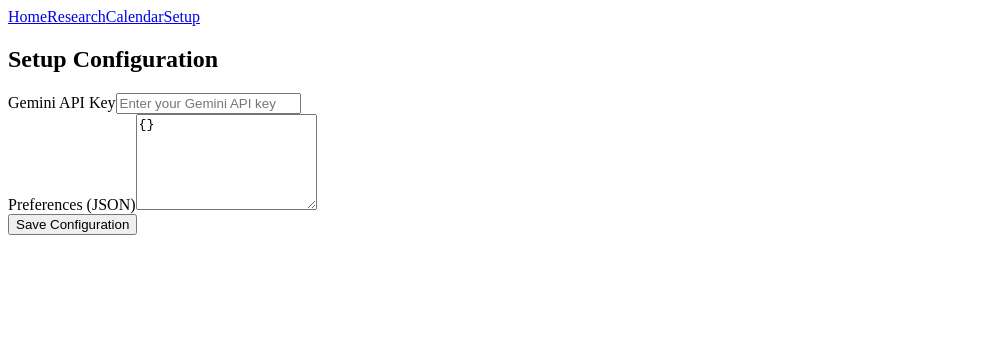
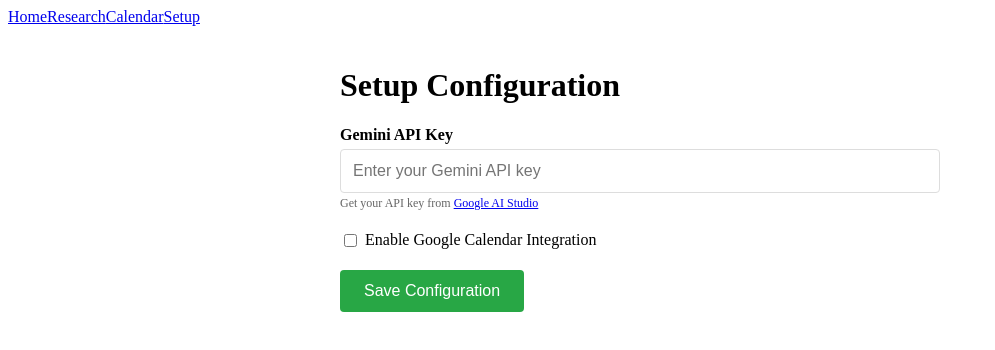
Before and after one commit to Mindspark3333/SparkAI, a React (Vite) app in the folder master-agent-frontend/: page /setup in a window 1280 px wide. Shown: the top 350 px of the page, without its empty margins (0-995 px from the left). Built offline with nearby package versions, Linux system fonts and the light colour scheme; no server answers.

Commit message:
Update SetupConfiguration.jsx

```diff
--- a/master-agent-frontend/src/components/SetupConfiguration.jsx
+++ b/master-agent-frontend/src/components/SetupConfiguration.jsx
@@ -1,59 +1,174 @@
-import React, { useState } from "react";
+import React, { useState, useEffect } from 'react';
 
-/**
- * Setup Configuration component.
- * Lets user configure API keys, preferences, etc.
- */
-const SetupConfiguration = ({ onSave }) => {
-  const [geminiKey, setGeminiKey] = useState("");
-  const [preferences, setPreferences] = useState({});
+const SetupConfiguration = () => {
+  const [geminiApiKey, setGeminiApiKey] = useState('');
+  const [googleCalendarEnabled, setGoogleCalendarEnabled] = useState(false);
+  const [isSaving, setIsSaving] = useState(false);
+  const [message, setMessage] = useState('');
 
-  const handleSave = () => {
-    const config = {
-      geminiKey,
-      preferences,
+  // Backend API URL
+  const BACKEND_URL = 'https://backend-prod-dot-pure-album-439502-s4.uc.r.appspot.com';
+
+  useEffect(() => {
+    loadCurrentSettings();
+  }, []);
+
+  const loadCurrentSettings = async () => {
+    try {
+      const response = await fetch(`${BACKEND_URL}/api/user/settings`);
+      if (response.ok) {
+        const settings = await response.json();
+        setGeminiApiKey(settings.gemini_api_key || '');
+        setGoogleCalendarEnabled(settings.google_calendar_enabled || false);
+      }
+    } catch (error) {
+      console.error('Error loading settings:', error);
+    }
   };
-    if (onSave) onSave(config);
-    alert("Configuration saved!");
+
+  const handleSave = async (e) => {
+    e.preventDefault();
+
+    if (!geminiApiKey.trim()) {
+      setMessage('Please enter a Gemini API key');
+      return;
+    }
+
+    setIsSaving(true);
+    setMessage('');
+
+    try {
+      const response = await fetch(`${BACKEND_URL}/api/user/settings`, {
+        method: 'POST',
+        headers: {
+          'Content-Type': 'application/json',
+        },
+        body: JSON.stringify({
+          gemini_api_key: geminiApiKey.trim(),
+          google_calendar_enabled: googleCalendarEnabled
+        }),
+      });
+
+      if (response.ok) {
+        setMessage('Configuration saved successfully!');
+      } else {
+        const error = await response.text();
+        setMessage(`Failed to save configuration: ${error}`);
+      }
+    } catch (error) {
+      console.error('Error saving settings:', error);
+      setMessage(`Failed to save configuration: ${error.message}`);
+    } finally {
+      setIsSaving(false);
+    }
+  };
+
+  const handleGoogleCalendarAuth = async () => {
+    try {
+      const response = await fetch(`${BACKEND_URL}/api/calendar/auth-url`);
+      if (response.ok) {
+        const data = await response.json();
+        window.open(data.auth_url, '_blank');
+      } else {
+        setMessage('Failed to get Google Calendar authorization URL');
+      }
+    } catch (error) {
+      console.error('Error getting auth URL:', error);
+      setMessage(`Failed to authorize Google Calendar: ${error.message}`);
+    }
   };
 
   return (
-    <div className="p-6">
-      <h2 className="text-xl font-bold mb-4">Setup Configuration</h2>
+    <div style={{ padding: '20px', maxWidth: '600px', margin: '0 auto' }}>
+      <h1>Setup Configuration</h1>
 
-      <div className="mb-4">
-        <label className="block font-medium mb-1">Gemini API Key</label>
+      <form onSubmit={handleSave}>
+        <div style={{ marginBottom: '20px' }}>
+          <label style={{ display: 'block', marginBottom: '5px', fontWeight: 'bold' }}>
+            Gemini API Key
+          </label>
           <input
             type="password"
-          value={geminiKey}
-          onChange={(e) => setGeminiKey(e.target.value)}
-          className="w-full border rounded-md px-3 py-2"
+            value={geminiApiKey}
+            onChange={(e) => setGeminiApiKey(e.target.value)}
             placeholder="Enter your Gemini API key"
+            style={{
+              width: '100%',
+              padding: '12px',
+              fontSize: '16px',
+              border: '1px solid #ddd',
+              borderRadius: '4px',
+              boxSizing: 'border-box'
+            }}
+            disabled={isSaving}
           />
+          <small style={{ color: '#666', fontSize: '12px' }}>
+            Get your API key from <a href="https://makersuite.google.com/app/apikey" target="_blank" rel="noopener noreferrer">Google AI Studio</a>
+          </small>
         </div>
 
-      <div className="mb-4">
-        <label className="block font-medium mb-1">Preferences (JSON)</label>
-        <textarea
-          value={JSON.stringify(preferences, null, 2)}
-          onChange={(e) => {
-            try {
-              setPreferences(JSON.parse(e.target.value));
-            } catch {
-              // Ignore JSON parse errors
-            }
+        <div style={{ marginBottom: '20px' }}>
+          <label style={{ display: 'flex', alignItems: 'center', cursor: 'pointer' }}>
+            <input
+              type="checkbox"
+              checked={googleCalendarEnabled}
+              onChange={(e) => setGoogleCalendarEnabled(e.target.checked)}
+              style={{ marginRight: '8px' }}
+              disabled={isSaving}
+            />
+            <span>Enable Google Calendar Integration</span>
+          </label>
+
+          {googleCalendarEnabled && (
+            <div style={{ marginTop: '10px', marginLeft: '24px' }}>
+              <button
+                type="button"
+                onClick={handleGoogleCalendarAuth}
+                style={{
+                  backgroundColor: '#4285f4',
+                  color: 'white',
+                  border: 'none',
+                  padding: '8px 16px',
+                  borderRadius: '4px',
+                  cursor: 'pointer',
+                  fontSize: '14px'
                 }}
-          className="w-full border rounded-md px-3 py-2 font-mono text-sm"
-          rows={6}
-        />
+              >
+                Authorize Google Calendar
+              </button>
+            </div>
+          )}
         </div>
 
         <button
-        onClick={handleSave}
-        className="px-4 py-2 bg-green-600 text-white rounded-md hover:bg-green-700"
+          type="submit"
+          disabled={isSaving}
+          style={{
+            backgroundColor: isSaving ? '#ccc' : '#28a745',
+            color: 'white',
+            padding: '12px 24px',
+            fontSize: '16px',
+            border: 'none',
+            borderRadius: '4px',
+            cursor: isSaving ? 'not-allowed' : 'pointer'
+          }}
         >
-        Save Configuration
+          {isSaving ? 'Saving...' : 'Save Configuration'}
         </button>
+      </form>
+
+      {message && (
+        <div style={{
+          marginTop: '15px',
+          padding: '10px',
+          backgroundColor: message.includes('successfully') ? '#d4edda' : '#f8d7da',
+          color: message.includes('successfully') ? '#155724' : '#721c24',
+          border: `1px solid ${message.includes('successfully') ? '#c3e6cb' : '#f5c6cb'}`,
+          borderRadius: '4px'
+        }}>
+          {message}
+        </div>
+      )}
     </div>
   );
 };
```
Lines whose indentation alone changed are shown as unchanged.
